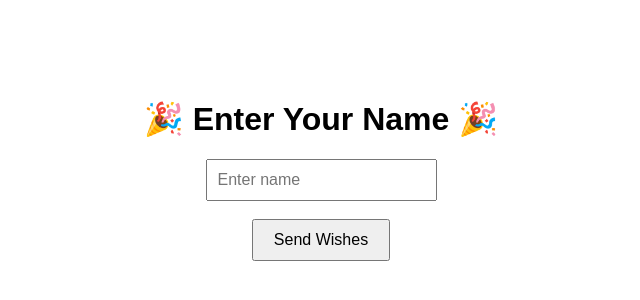
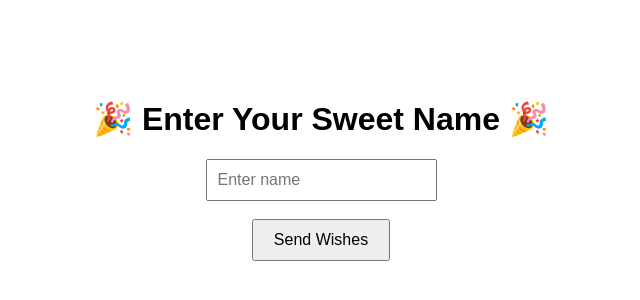
Before and after one commit to Arshq1999/festival-wish, a plain HTML site: page index.html in a window 1280 px wide. Shown: the whole page, without its empty margins (319-959 px from the left). Drawn offline with Linux system fonts and the light colour scheme.

Commit message:
Update header text in festival entry form

```diff
--- a/index.html
+++ b/index.html
@@ -5,7 +5,7 @@
 </head>
 <body style="text-align:center; margin-top:100px; font-family:Arial;">
 
-    <h1>🎉 Enter Your Name 🎉</h1>
+    <h1>🎉 Enter Your Sweet Name 🎉</h1>
 
     <input type="text" id="name" placeholder="Enter name" style="padding:10px; font-size:16px;">
 
```
